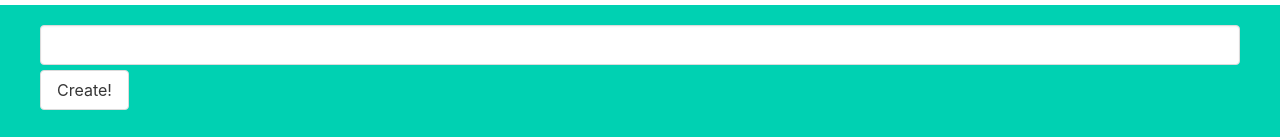
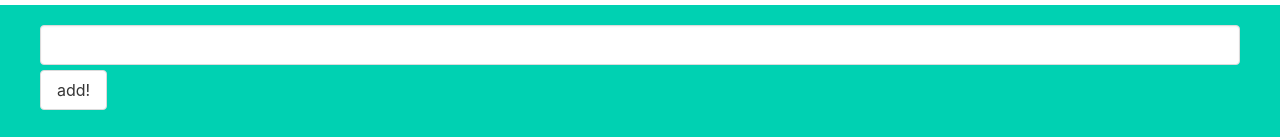
Before and after one commit to hemadlawar/bookApp, a React (Create React App) app: page / in a window 1280 px wide. Shown: the part 660-797 px from the top of the page. Built offline with nearby package versions, Linux system fonts and the light colour scheme.

Commit message:
add images

```diff
--- a/src/components/createbook.js
+++ b/src/components/createbook.js
@@ -13,7 +13,7 @@ export default function Createbook({ prop }) {
     <div className="book-create">
       <form onSubmit={formSubmit}>
         <input onChange={inputChange} className="input" />
-        <button className="button">Create!</button>
+        <button className="button">add!</button>
       </form>
     </div>
   );
```
